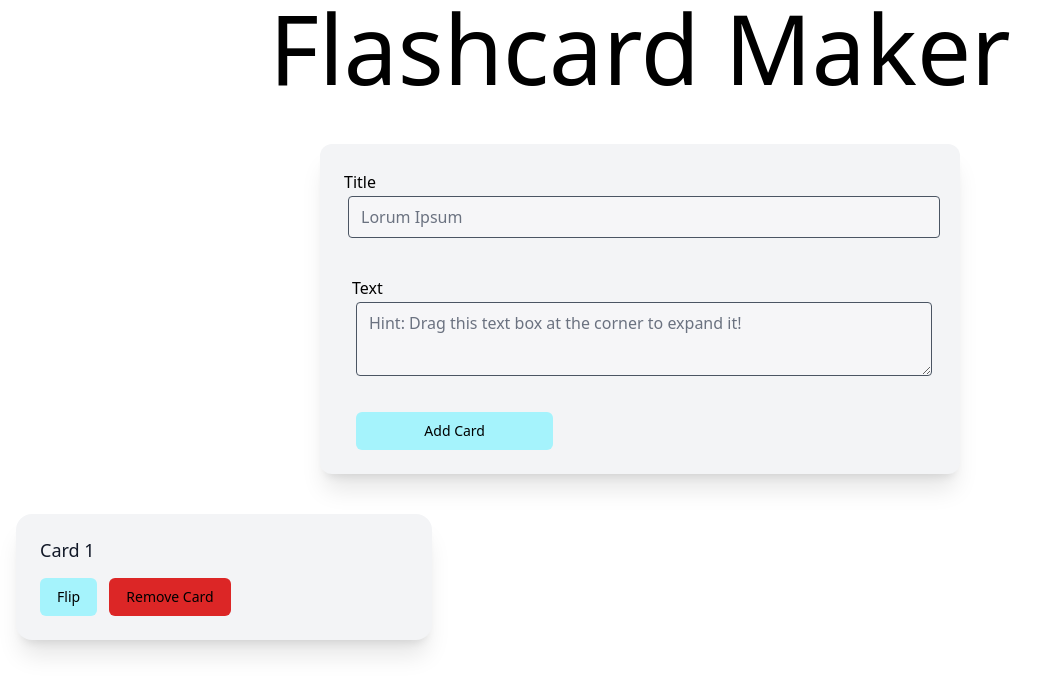
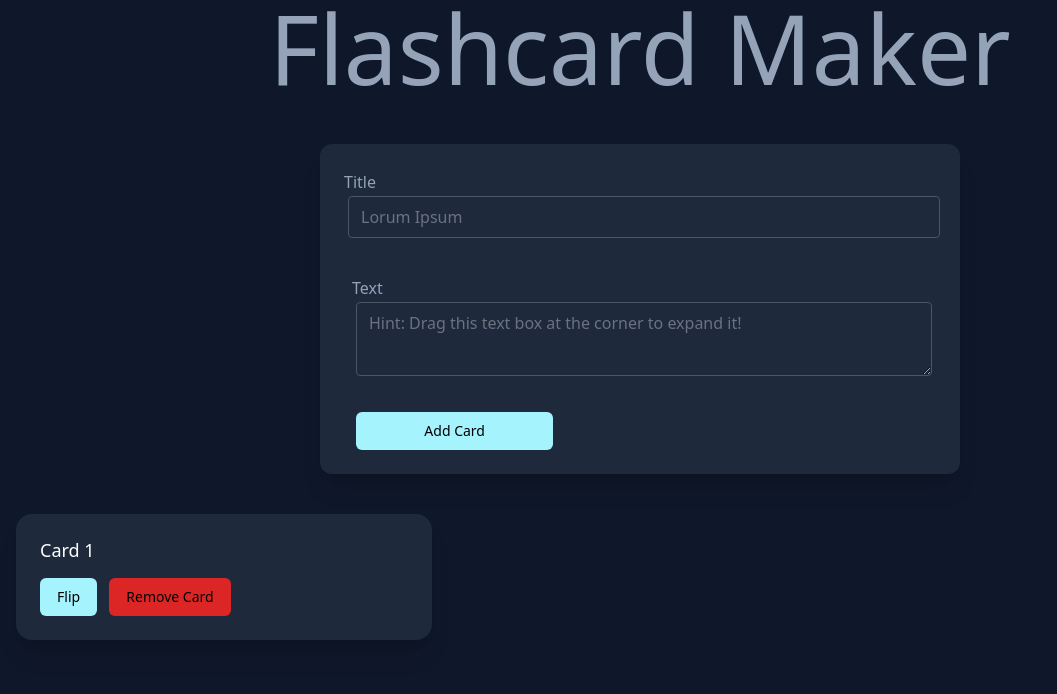
Before and after one commit to Supersonicboss1/Flashcard-Maker, a Svelte app: page / in a window 1280 px wide. Shown: the top 694 px of the page, without its empty margins (0-1057 px from the left). Built offline with nearby package versions, Linux system fonts and the light colour scheme.

Commit message:
add light and dark mode toggle

```diff
--- a/package.json
+++ b/package.json
@@ -12,7 +12,7 @@
     "check": "svelte-check --tsconfig ./tsconfig.json"
   },
   "devDependencies": {
-    "@rgossiaux/svelte-headlessui": "^1.0.0-beta.12",
+    "@rgossiaux/svelte-headlessui": "1.0.0-beta.12",
     "@sveltejs/vite-plugin-svelte": "^1.0.0-next.30",
     "@tsconfig/svelte": "^2.0.1",
     "autoprefixer": "^10.4.4",
--- a/src/App.svelte
+++ b/src/App.svelte
@@ -1,16 +1,21 @@
 <script lang="ts">
 	// Imports
-
+	import {Switch} from "@rgossiaux/svelte-headlessui";
+	import { fly } from "svelte/transition";
 	import ResultCard from "./components/ResultCard.svelte";
 
-
 	// Variables
+	let LightModeEnabled: boolean = false;
 	let cardData: any[] = [
 		{
 			title: "Card 1",
 			maintext: "This is card 1",
+		},
+	];
+	if (localStorage.getItem("LightModeEnabled") == null) {
+		localStorage.setItem("LightModeEnabled", LightModeEnabled.toString());
 	}
-	];
+	LightModeEnabled = localStorage.getItem("LightModeEnabled") == "true";
 	if (localStorage.getItem("cardData") == null) {
 		localStorage.setItem("cardData", JSON.stringify(cardData));
 	}
@@ -50,6 +55,11 @@
 			ErrorMessage = "Please enter a title and text";
 		}
 	}
+
+	function invertLightMode() {
+		LightModeEnabled = !LightModeEnabled;
+		localStorage.setItem("LightModeEnabled", LightModeEnabled.toString());
+	}
 </script>
 
 <svelte:head>
@@ -59,10 +69,43 @@
 	<meta name="description" content="Better Reddit Search" />
 	<meta name="theme-color" content="#0f172a" />
 </svelte:head>
+<html lang="en-GB" class={LightModeEnabled ? "" : "dark"}>
+	<div class="dark:bg-slate-900 h-screen w-screen">
+		<div
+			class="dark:bg-slate-900 flex flex-col my-auto items-center bg-cover">
+			<div class="absolute right-2 top-2">
+			<Switch
+			on:change={() => invertLightMode()}
+				checked={LightModeEnabled}
+				class={`${LightModeEnabled ? "bg-yellow-400" : "bg-blue-400"}
+  relative inline-flex h-[38px] w-[74px] shrink-0 cursor-pointer rounded-full border-2 border-transparent transition-colors duration-200 ease-in-out focus:outline-none focus-visible:ring-2  focus-visible:ring-white focus-visible:ring-opacity-75`}>
+  {#if LightModeEnabled}
+				<svg
+					xmlns="http://www.w3.org/2000/svg"
+					in:fly="{{ x: -40, duration: 200 }}"
+					viewBox="0 0 512 512"
+					class={`${
+						LightModeEnabled ? "translate-x-9" : "translate-x-0"
+					}
+pointer-events-none inline-block h-[34px] w-[34px] transform rounded-full bg-transparent shadow-lg ring-0 transition duration-200 ease-in-out`}>
+					<path
+						d="M256 159.1c-53.02 0-95.1 42.98-95.1 95.1S202.1 351.1 256 351.1s95.1-42.98 95.1-95.1S309 159.1 256 159.1zM509.3 347L446.1 255.1l63.15-91.01c6.332-9.125 1.104-21.74-9.826-23.72l-109-19.7l-19.7-109c-1.975-10.93-14.59-16.16-23.72-9.824L256 65.89L164.1 2.736c-9.125-6.332-21.74-1.107-23.72 9.824L121.6 121.6L12.56 141.3C1.633 143.2-3.596 155.9 2.736 164.1L65.89 256l-63.15 91.01c-6.332 9.125-1.105 21.74 9.824 23.72l109 19.7l19.7 109c1.975 10.93 14.59 16.16 23.72 9.824L256 446.1l91.01 63.15c9.127 6.334 21.75 1.107 23.72-9.822l19.7-109l109-19.7C510.4 368.8 515.6 356.1 509.3 347zM256 383.1c-70.69 0-127.1-57.31-127.1-127.1c0-70.69 57.31-127.1 127.1-127.1s127.1 57.3 127.1 127.1C383.1 326.7 326.7 383.1 256 383.1z" />
+				</svg>
+				{:else}
+				<svg in:fly="{{ x: 40, duration: 200 }}" xmlns="http://www.w3.org/2000/svg" viewBox="0 0 512 512" class={`${
+					LightModeEnabled ? "translate-x-9" : "translate-x-0"
+				}
+pointer-events-none inline-block h-[34px] w-[34px] transform rounded-full bg-transparent shadow-lg ring-0 transition duration-200 ease-in-out`}>
+					<path d="M32 256c0-123.8 100.3-224 223.8-224c11.36 0 29.7 1.668 40.9 3.746c9.616 1.777 11.75 14.63 3.279 19.44C245 86.5 211.2 144.6 211.2 207.8c0 109.7 99.71 193 208.3 172.3c9.561-1.805 16.28 9.324 10.11 16.95C387.9 448.6 324.8 480 255.8 480C132.1 480 32 379.6 32 256z"/>
+					</svg>
+				{/if}
 
-<div class="dark:bg-slate-900 h-screen w-screen light">
-	<div class="dark:bg-slate-900 flex flex-col my-auto items-center bg-cover">
-		<h1 class="dark:text-slate-400 text-black text-8xl">Flashcard Maker</h1>
+
+			</Switch>
+		</div>
+			<h1 class="dark:text-slate-400 text-black text-8xl">
+				Flashcard Maker
+			</h1>
 			<div class="my-5" />
 			<form
 				class="dark:bg-slate-800 bg-gray-100 shadow-xl w-1/2 rounded-xl border-gray-600 p-4 m-2 flex min-h-fit">
@@ -86,8 +129,7 @@
 						<textarea
 							name="maincardtext"
 							placeholder="Hint: Drag this text box at the corner to expand it!"
-						class={
-							"input-primary w-full flex self-stretch items-stretch overflow-visible min-h-fit overflow-y-hidden"}
+							class={"input-primary w-full flex self-stretch items-stretch overflow-visible min-h-fit overflow-y-hidden"}
 							bind:value={newCardBack}
 							on:input={() => validateInput()} />
 					</div>
@@ -96,8 +138,7 @@
 						class={ErrorMessage == ""
 							? "mx-3 bg-center self-center justify-center content-center w-1/3 bg-cyan-200 hover:bg-cyan-100 btn-primary"
 							: "mx-3 bg-center self-center justify-center content-center w-1/3 text-white btn-disabled"}
-					on:click={() => createNewCard()}
-					>Add Card</button>
+						on:click={() => createNewCard()}>Add Card</button>
 				</div>
 			</form>
 			{#if ErrorMessage != ""}
@@ -120,3 +161,4 @@
 			{/each}
 		</div>
 	</div>
+</html>
--- a/tailwind.config.cjs
+++ b/tailwind.config.cjs
@@ -2,12 +2,9 @@
 const forms = require("@tailwindcss/forms");
 
 const config = {
-  darkmode: 'class',
+  darkMode: 'class',
   content: ["./src/**/*.{html,js,svelte,ts}"],
 
-  theme: {
-    extend: {},
-  },
 
   plugins: [forms, typography],
 };
```
Also changed, not shown: 1 other file (tests, documents, lock files or other folders). Lines whose indentation alone changed are shown as unchanged.
